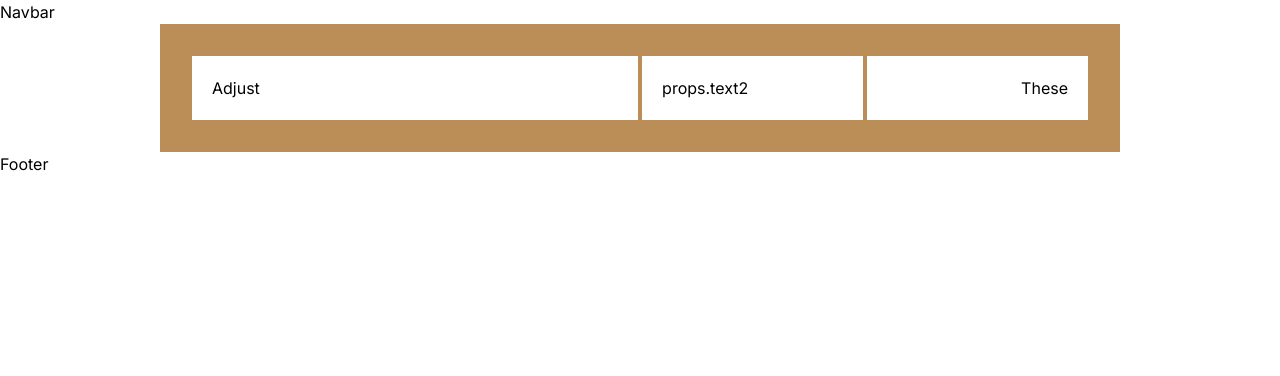
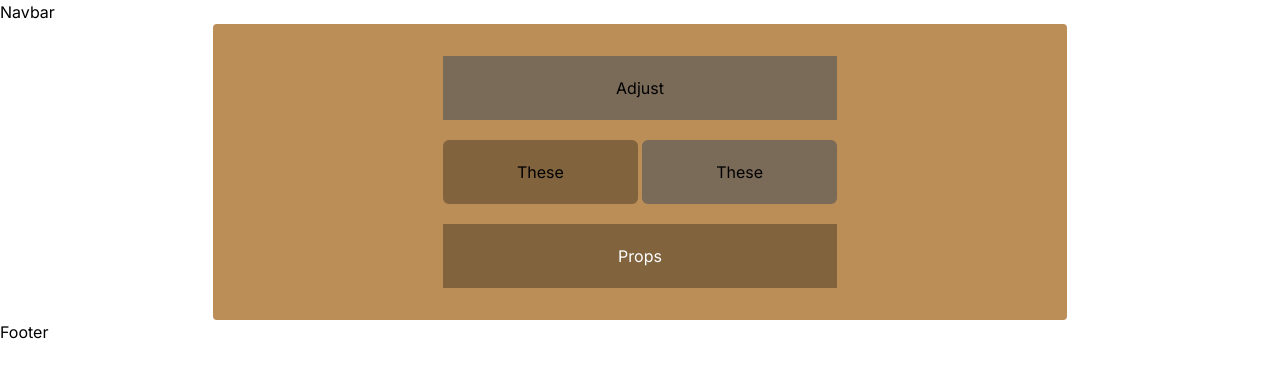
Before and after one commit to acm-ucr/hcg, a Next.js app: page / in a window 1280 px wide. Shown: the top 376 px of the page. Built offline with nearby package versions, Linux system fonts and the light colour scheme.

Commit message:
Completed flexbox lesson

```diff
--- a/src/components/Example.tsx
+++ b/src/components/Example.tsx
@@ -1,10 +1,20 @@
 const Example = (props: { text1: string; text2: string; text3: string }) => {
   return (
-    <div className="bg-hcg-gold flex w-3/4 items-center gap-1 justify-self-center p-8">
-      <div className="bg-hcg-white w-1/2 p-5 text-left">{props.text1}</div>
-      <div className="flex w-1/2 flex-row gap-1">
-        <div className="bg-hcg-white w-full p-5 text-left">props.text2</div>
-        <div className="bg-hcg-white w-full p-5 text-right">{props.text2}</div>
+    <div className="bg-hcg-gold text-l flex w-2/3 flex-col items-center gap-5 justify-self-center rounded-sm p-8">
+      <div className="bg-hcg-pastel-brown w-1/2 p-5 text-center">
+        {props.text1}
+      </div>
+      <div className="flex w-1/2 flex-row gap-1 text-center">
+        <div className="bg-hcg-medium-brown w-full rounded-md p-5 text-center">
+          {props.text2}
+        </div>
+        <div className="bg-hcg-pastel-brown w-full rounded-md p-5 text-center">
+          {props.text2}
+        </div>
+      </div>
+
+      <div className="bg-hcg-medium-brown w-1/2 p-5 text-center text-white">
+        {props.text3}
       </div>
       {/* Hint: Add another box/div here similarly to line 4 */}
     </div>
```
Also changed, not shown: 1 other file (tests, documents, lock files or other folders).
